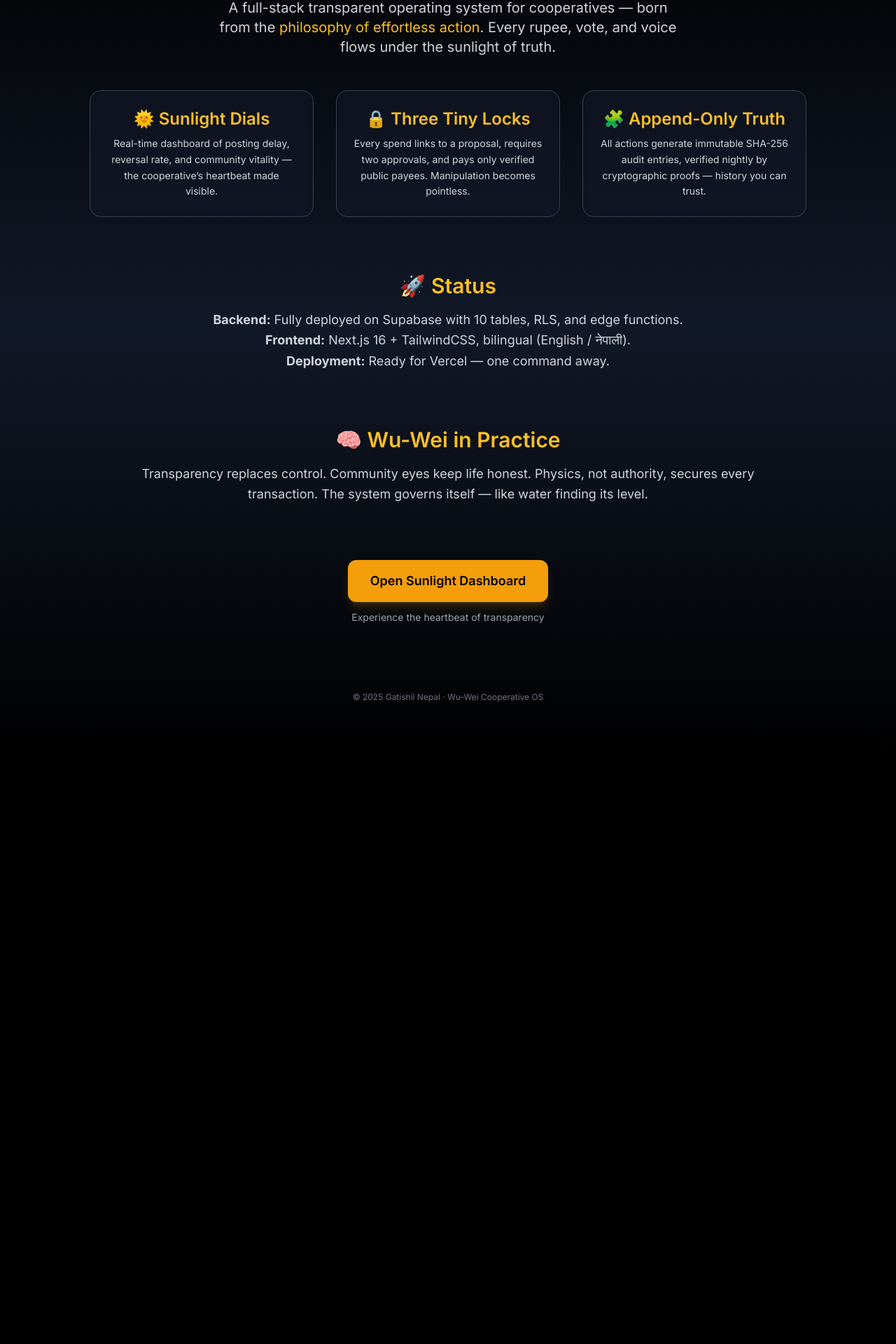
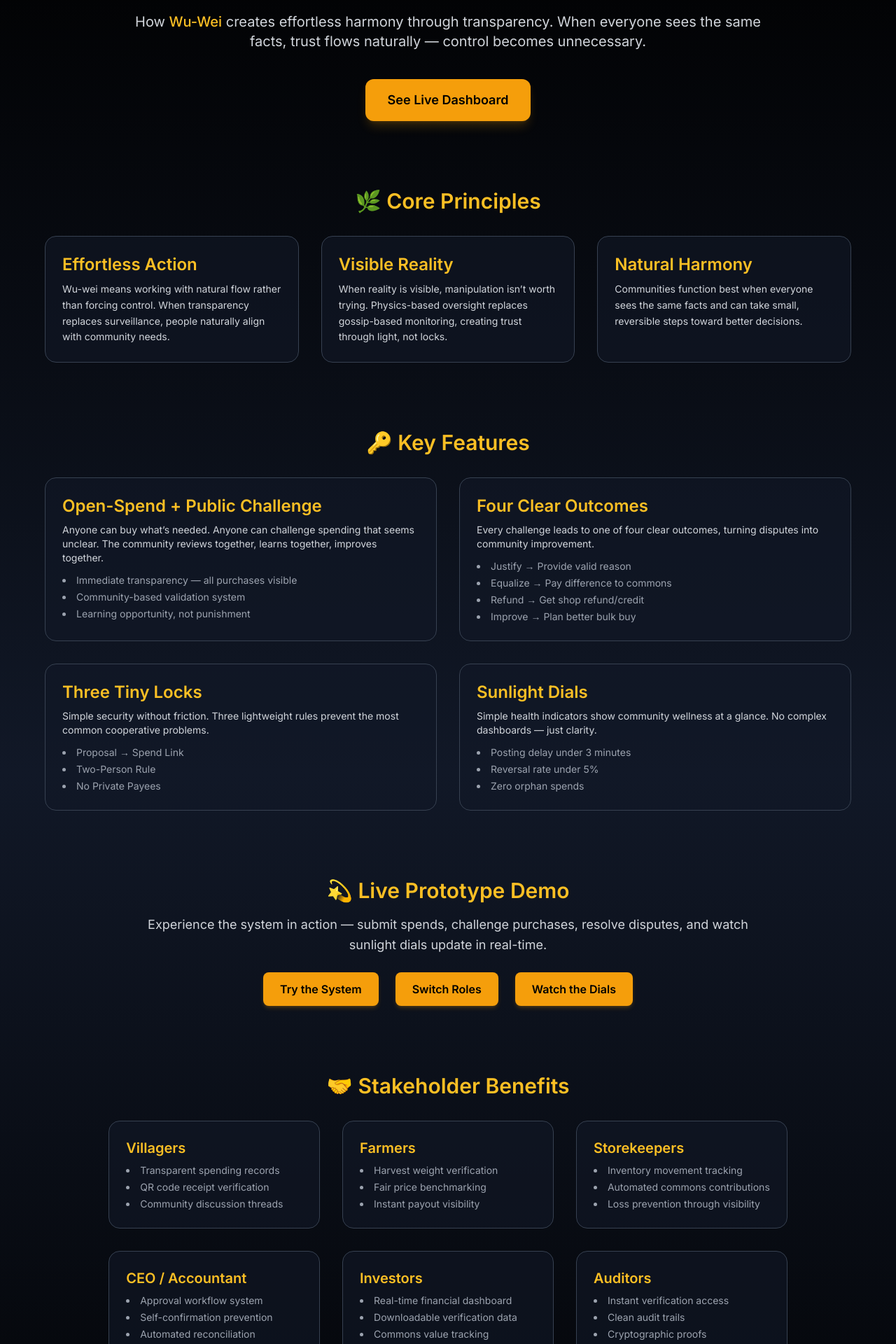
Before and after one commit to Zenslim/Gatishil, a Next.js app: page /cooperative in a window 1280 px wide. Shown: the part 216-2136 px from the top of the page at 70% size. Before the commit the page ends 1300 px from the top, so only its background shows below. Built offline with nearby package versions, Linux system fonts and the light colour scheme.

Commit message:
Update page.tsx

```diff
--- a/app/cooperative/page.tsx
+++ b/app/cooperative/page.tsx
@@ -5,102 +5,184 @@ import Link from 'next/link';
 
 export default function WuWeiLanding() {
   return (
-    <main className="min-h-screen bg-gradient-to-b from-black via-gray-900 to-black text-white flex flex-col items-center px-6 py-20 text-center">
+    <main className="min-h-screen bg-gradient-to-b from-black via-gray-900 to-black text-white flex flex-col items-center text-center px-6 py-20 space-y-24">
+      {/* Hero Section */}
+      <section className="max-w-4xl mx-auto">
         <motion.h1
           initial={{ opacity: 0, y: -40 }}
           animate={{ opacity: 1, y: 0 }}
           transition={{ duration: 1 }}
-        className="text-4xl md:text-6xl font-semibold mb-4 bg-gradient-to-r from-amber-400 to-orange-600 bg-clip-text text-transparent"
+          className="text-5xl md:text-7xl font-bold bg-gradient-to-r from-amber-400 to-orange-600 bg-clip-text text-transparent mb-6"
         >
           Wu-Wei Cooperative OS
         </motion.h1>
-
         <motion.p
           initial={{ opacity: 0, y: 20 }}
           animate={{ opacity: 1, y: 0 }}
           transition={{ delay: 0.3, duration: 1 }}
-        className="max-w-2xl text-lg md:text-xl text-gray-300 leading-relaxed"
+          className="text-lg md:text-xl text-gray-300 leading-relaxed"
         >
-        A full-stack transparent operating system for cooperatives —
-        born from the <span className="text-amber-400">philosophy of effortless action</span>.
-        Every rupee, vote, and voice flows under the sunlight of truth.
+          How <span className="text-amber-400 font-medium">Wu-Wei</span> creates effortless harmony through transparency.
+          When everyone sees the same facts, trust flows naturally — control becomes unnecessary.
         </motion.p>
-
-      <motion.div
-        initial={{ opacity: 0 }}
-        animate={{ opacity: 1 }}
-        transition={{ delay: 0.8 }}
-        className="mt-12 grid gap-8 md:grid-cols-3 w-full max-w-5xl"
-      >
-        <FeatureCard
-          title="🌞 Sunlight Dials"
-          text="Real-time dashboard of posting delay, reversal rate, and community vitality — the cooperative’s heartbeat made visible."
-        />
-        <FeatureCard
-          title="🔒 Three Tiny Locks"
-          text="Every spend links to a proposal, requires two approvals, and pays only verified public payees. Manipulation becomes pointless."
-        />
-        <FeatureCard
-          title="🧩 Append-Only Truth"
-          text="All actions generate immutable SHA-256 audit entries, verified nightly by cryptographic proofs — history you can trust."
-        />
-      </motion.div>
-
-      <motion.section
-        initial={{ opacity: 0 }}
-        animate={{ opacity: 1 }}
-        transition={{ delay: 1.4 }}
-        className="mt-20 max-w-3xl"
-      >
-        <h2 className="text-3xl font-semibold text-amber-400 mb-4">🚀 Status</h2>
-        <p className="text-gray-300 text-lg leading-relaxed">
-          <strong>Backend:</strong> Fully deployed on Supabase with 10 tables, RLS, and edge functions.<br />
-          <strong>Frontend:</strong> Next.js 16 + TailwindCSS, bilingual (English / नेपाली).<br />
-          <strong>Deployment:</strong> Ready for Vercel — one command away.
-        </p>
-      </motion.section>
-
-      <motion.section
-        initial={{ opacity: 0 }}
-        animate={{ opacity: 1 }}
-        transition={{ delay: 1.8 }}
-        className="mt-20 max-w-4xl text-gray-300"
-      >
-        <h2 className="text-3xl font-semibold text-amber-400 mb-4">🧠 Wu-Wei in Practice</h2>
-        <p className="text-lg leading-relaxed">
-          Transparency replaces control. Community eyes keep life honest.
-          Physics, not authority, secures every transaction.
-          The system governs itself — like water finding its level.
-        </p>
-      </motion.section>
-
-      <motion.div
-        initial={{ opacity: 0 }}
-        animate={{ opacity: 1 }}
-        transition={{ delay: 2.2 }}
-        className="mt-20"
-      >
-        <Link href="/en/dashboard">
+        <Link href="/en/dashboard" className="inline-block mt-10">
           <button className="bg-amber-500 hover:bg-amber-600 text-black font-semibold text-lg px-8 py-4 rounded-xl shadow-lg shadow-amber-500/20 transition">
-            Open Sunlight Dashboard
+            See Live Dashboard
           </button>
         </Link>
-        <p className="text-gray-400 text-sm mt-3">Experience the heartbeat of transparency</p>
-      </motion.div>
+      </section>
 
-      <motion.footer
-        initial={{ opacity: 0 }}
-        animate={{ opacity: 1 }}
-        transition={{ delay: 2.6 }}
-        className="mt-24 text-gray-500 text-xs"
-      >
-        © {new Date().getFullYear()} Gatishil Nepal · Wu-Wei Cooperative OS
-      </motion.footer>
+      {/* Core Principles */}
+      <section className="max-w-6xl mx-auto">
+        <h2 className="text-3xl font-semibold text-amber-400 mb-8">🌿 Core Principles</h2>
+        <div className="grid md:grid-cols-3 gap-8 text-left">
+          <Principle
+            title="Effortless Action"
+            text="Wu-wei means working with natural flow rather than forcing control. When transparency replaces surveillance, people naturally align with community needs."
+          />
+          <Principle
+            title="Visible Reality"
+            text="When reality is visible, manipulation isn’t worth trying. Physics-based oversight replaces gossip-based monitoring, creating trust through light, not locks."
+          />
+          <Principle
+            title="Natural Harmony"
+            text="Communities function best when everyone sees the same facts and can take small, reversible steps toward better decisions."
+          />
+        </div>
+      </section>
+
+      {/* Key Features */}
+      <section className="max-w-6xl mx-auto">
+        <h2 className="text-3xl font-semibold text-amber-400 mb-8">🔑 Key Features</h2>
+        <div className="grid md:grid-cols-2 gap-8 text-left">
+          <Feature
+            title="Open-Spend + Public Challenge"
+            points={[
+              'Immediate transparency — all purchases visible',
+              'Community-based validation system',
+              'Learning opportunity, not punishment',
+            ]}
+            text="Anyone can buy what’s needed. Anyone can challenge spending that seems unclear. The community reviews together, learns together, improves together."
+          />
+          <Feature
+            title="Four Clear Outcomes"
+            points={[
+              'Justify → Provide valid reason',
+              'Equalize → Pay difference to commons',
+              'Refund → Get shop refund/credit',
+              'Improve → Plan better bulk buy',
+            ]}
+            text="Every challenge leads to one of four clear outcomes, turning disputes into community improvement."
+          />
+          <Feature
+            title="Three Tiny Locks"
+            points={[
+              'Proposal → Spend Link',
+              'Two-Person Rule',
+              'No Private Payees',
+            ]}
+            text="Simple security without friction. Three lightweight rules prevent the most common cooperative problems."
+          />
+          <Feature
+            title="Sunlight Dials"
+            points={[
+              'Posting delay under 3 minutes',
+              'Reversal rate under 5%',
+              'Zero orphan spends',
+            ]}
+            text="Simple health indicators show community wellness at a glance. No complex dashboards — just clarity."
+          />
+        </div>
+      </section>
+
+      {/* Live Prototype Demo */}
+      <section className="max-w-4xl mx-auto">
+        <h2 className="text-3xl font-semibold text-amber-400 mb-4">💫 Live Prototype Demo</h2>
+        <p className="text-gray-300 text-lg mb-6 leading-relaxed">
+          Experience the system in action — submit spends, challenge purchases, resolve disputes, and watch sunlight dials update in real-time.
+        </p>
+        <div className="flex flex-col md:flex-row justify-center gap-6">
+          <DemoButton label="Try the System" />
+          <DemoButton label="Switch Roles" />
+          <DemoButton label="Watch the Dials" />
+        </div>
+      </section>
+
+      {/* Stakeholder Benefits */}
+      <section className="max-w-6xl mx-auto text-left">
+        <h2 className="text-3xl font-semibold text-amber-400 mb-8 text-center">🤝 Stakeholder Benefits</h2>
+        <div className="grid md:grid-cols-3 gap-8">
+          <Stakeholder
+            role="Villagers"
+            features={[
+              'Transparent spending records',
+              'QR code receipt verification',
+              'Community discussion threads',
+            ]}
+          />
+          <Stakeholder
+            role="Farmers"
+            features={[
+              'Harvest weight verification',
+              'Fair price benchmarking',
+              'Instant payout visibility',
+            ]}
+          />
+          <Stakeholder
+            role="Storekeepers"
+            features={[
+              'Inventory movement tracking',
+              'Automated commons contributions',
+              'Loss prevention through visibility',
+            ]}
+          />
+          <Stakeholder
+            role="CEO / Accountant"
+            features={[
+              'Approval workflow system',
+              'Self-confirmation prevention',
+              'Automated reconciliation',
+            ]}
+          />
+          <Stakeholder
+            role="Investors"
+            features={[
+              'Real-time financial dashboard',
+              'Downloadable verification data',
+              'Commons value tracking',
+            ]}
+          />
+          <Stakeholder
+            role="Auditors"
+            features={[
+              'Instant verification access',
+              'Clean audit trails',
+              'Cryptographic proofs',
+            ]}
+          />
+        </div>
+      </section>
+
+      {/* Why It Works */}
+      <section className="max-w-4xl mx-auto">
+        <h2 className="text-3xl font-semibold text-amber-400 mb-4">🧠 Why It Works</h2>
+        <p className="text-gray-300 text-lg leading-relaxed">
+          Everyone sees the same facts — no hidden information means no suspicion.
+          Small, reversible steps reduce fear. Price disputes have standard outcomes.
+          Technology acts as a clear window around a living community — amplifying connection, not control.
+        </p>
+      </section>
+
+      {/* Footer */}
+      <footer className="text-gray-500 text-xs mt-10">
+        © {new Date().getFullYear()} Gatishil Nepal — Wu-Wei Cooperative OS · The DAO Party of the Powerless
+      </footer>
     </main>
   );
 }
 
-function FeatureCard({ title, text }: { title: string; text: string }) {
+/* --- Subcomponents --- */
+function Principle({ title, text }: { title: string; text: string }) {
   return (
     <div className="p-6 bg-gray-900/60 rounded-2xl border border-gray-700 hover:border-amber-400 transition">
       <h3 className="text-2xl font-semibold text-amber-400 mb-2">{title}</h3>
@@ -108,3 +190,52 @@ function FeatureCard({ title, text }: { title: string; text: string }) {
     </div>
   );
 }
+
+function Feature({
+  title,
+  text,
+  points,
+}: {
+  title: string;
+  text: string;
+  points: string[];
+}) {
+  return (
+    <div className="p-6 bg-gray-900/60 rounded-2xl border border-gray-700 hover:border-amber-400 transition">
+      <h3 className="text-2xl font-semibold text-amber-400 mb-2">{title}</h3>
+      <p className="text-gray-300 text-sm mb-3">{text}</p>
+      <ul className="text-gray-400 text-sm space-y-1 list-disc list-inside">
+        {points.map((p, i) => (
+          <li key={i}>{p}</li>
+        ))}
+      </ul>
+    </div>
+  );
+}
+
+function Stakeholder({
+  role,
+  features,
+}: {
+  role: string;
+  features: string[];
+}) {
+  return (
+    <div className="p-6 bg-gray-900/60 rounded-2xl border border-gray-700 hover:border-amber-400 transition">
+      <h3 className="text-xl font-semibold text-amber-400 mb-2">{role}</h3>
+      <ul className="text-gray-400 text-sm space-y-1 list-disc list-inside">
+        {features.map((f, i) => (
+          <li key={i}>{f}</li>
+        ))}
+      </ul>
+    </div>
+  );
+}
+
+function DemoButton({ label }: { label: string }) {
+  return (
+    <button className="bg-amber-500 hover:bg-amber-600 text-black font-semibold px-6 py-3 rounded-lg shadow-md shadow-amber-500/20 transition">
+      {label}
+    </button>
+  );
+}
```
Lines whose indentation alone changed are shown as unchanged.
